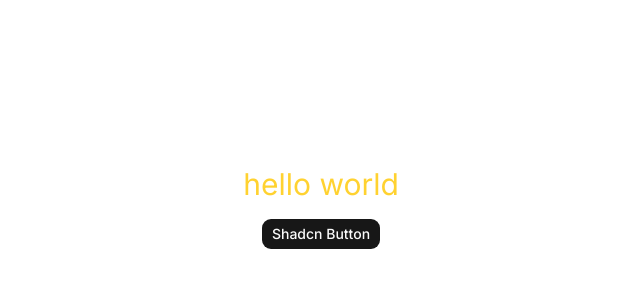
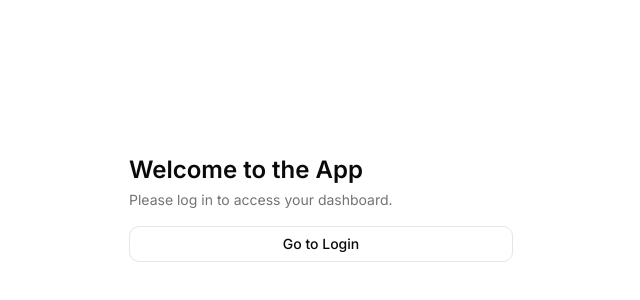
Before and after one commit to khizarhayat11/ticktock-test, a Next.js app: page / in a window 1280 px wide. Shown: the part 192-492 px from the top of the page, without its empty margins (319-959 px from the left). Built offline with nearby package versions, Linux system fonts and the light colour scheme.

Commit message:
proxy setup for redirection

```diff
--- a/src/app/page.tsx
+++ b/src/app/page.tsx
@@ -2,11 +2,20 @@
 
 export default function Home() {
   return (
-    <div className="flex flex-col items-center justify-center min-h-screen gap-4">
-      <div className="text-amber-300 text-3xl">hello world</div>
-      <Button>
-        Shadcn Button
-      </Button>
+    <div className="flex min-h-screen items-center justify-center px-4">
+
+      <div className="w-full max-w-sm space-y-4">
+        <div className="space-y-1">
+          <h1 className="text-2xl font-semibold">Welcome to the App</h1>
+          <p className="text-sm text-muted-foreground">
+            Please log in to access your dashboard.
+          </p>
+        </div>
+
+        <Button variant="outline" size="lg" className="w-full" onClick={() => window.location.href = "/login"}>
+          Go to Login
+        </Button>
+      </div>
     </div>
   );
 }
--- /dev/null
+++ b/src/proxy.ts
@@ -0,0 +1,47 @@
+import { getToken } from "next-auth/jwt";
+import { NextResponse, type NextRequest } from "next/server";
+
+export async function proxy(request: NextRequest) {
+  const { pathname } = request.nextUrl;
+
+  const token = await getToken({ req: request, secret: process.env.NEXTAUTH_SECRET });
+
+  const hasSessionCookie =
+    request.cookies.has("next-auth.session-token") ||
+    request.cookies.has("__Secure-next-auth.session-token");
+
+  const isLoggedIn = Boolean(token) || hasSessionCookie;
+
+  // Proxy behavior for the root page (src/app/page.tsx)
+  if (pathname === "/") {
+    const url = request.nextUrl.clone();
+    url.pathname = isLoggedIn ? "/dashboard" : "/login";
+    return NextResponse.redirect(url);
+  }
+
+  // If already signed in, keep users out of the login page
+  if (pathname === "/login") {
+    if (isLoggedIn) {
+      const url = request.nextUrl.clone();
+      url.pathname = "/dashboard";
+      return NextResponse.redirect(url);
+    }
+    return NextResponse.next();
+  }
+
+  // Protect dashboard routes
+  if (pathname === "/dashboard" || pathname.startsWith("/dashboard/")) {
+    if (!isLoggedIn) {
+      const url = request.nextUrl.clone();
+      url.pathname = "/login";
+      return NextResponse.redirect(url);
+    }
+    return NextResponse.next();
+  }
+
+  return NextResponse.next();
+}
+
+export const config = {
+  matcher: ["/", "/login", "/dashboard/:path*"],
+};
```
